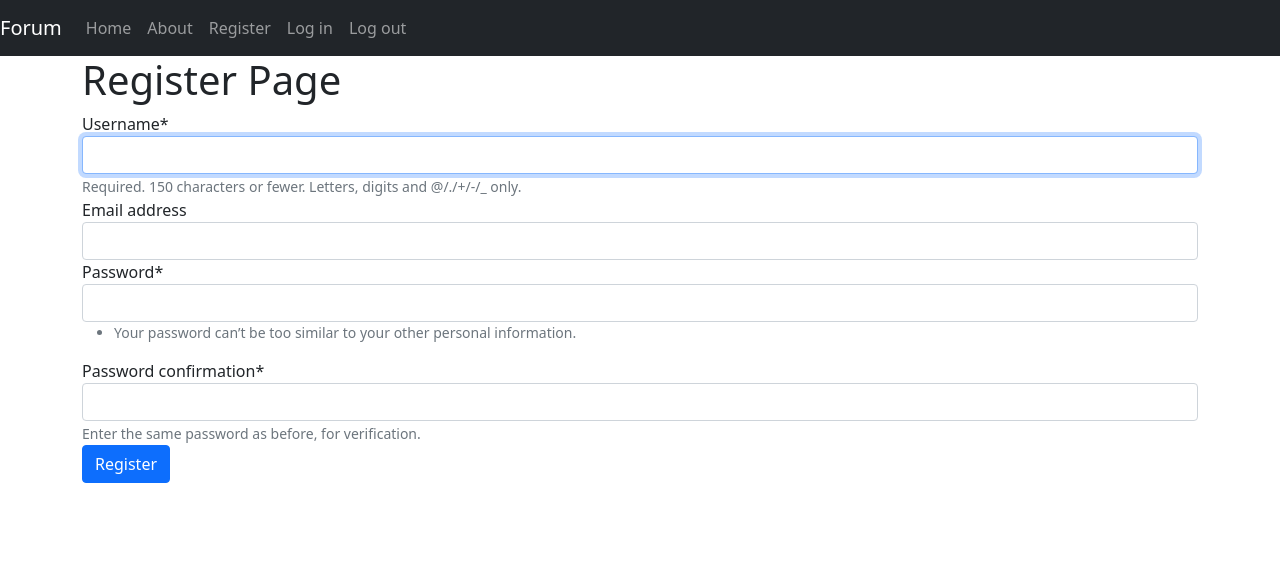
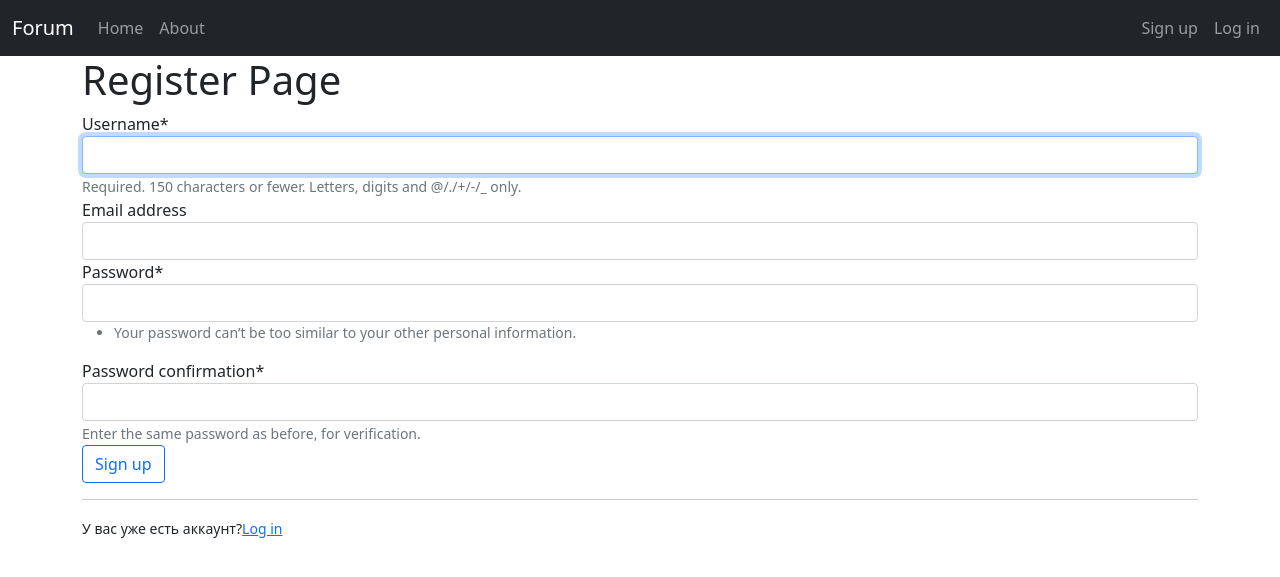
Before and after one commit to Feodal95/forum, a Django app: page /register in a window 1280 px wide. Shown: the top 577 px of the page. Run offline with Django 4.2, Linux system fonts and the light colour scheme; some libraries are stand-ins or nearby versions.

Commit message:
save change

```diff
--- a/forum_prj/settings.py
+++ b/forum_prj/settings.py
@@ -123,7 +123,7 @@ MEDIA_URL = '/media/'
 MEDIA_ROOT = os.path.join(BASE_DIR, 'media')
 
 LOGIN_REDIRECT_URL = 'index'
-LOGOUT_REDIRECT_URL = 'index'
+LOGIN_URL = 'login'
 
 CRISPY_TEMPLATE_PACK = 'bootstrap4'
 
--- a/service/urls.py
+++ b/service/urls.py
@@ -6,7 +6,7 @@ urlpatterns = [
     # path('', include('django.contrib.auth.urls')),
     path('register', views.RegisterForm.as_view(), name='register'),
     path('login/', auth_views.LoginView.as_view(template_name = "login.html"), name='login'),
-    path('logout/', auth_views.LogoutView.as_view(), name='logout'),
+    path('logout/', auth_views.LogoutView.as_view(template_name = "logout.html"), name='logout'),
     path('', views.PostsView.as_view(), name='index' ),
     path('post/<int:pk>', views.DetailPostView.as_view(), name='detail_post' ),
     path('create_post', views.CreatePostView.as_view(), name='create_post' ),
--- a/service/views.py
+++ b/service/views.py
@@ -3,13 +3,15 @@ from service.models import Post, Comment
 from django.views.generic import ListView, DetailView, CreateView, UpdateView, DeleteView
 from .forms import PostForm, CommentForm, UserRegisterForm
 from django.urls import reverse_lazy
-
+from django.contrib.auth.decorators import login_required
+from django.contrib.auth.mixins import LoginRequiredMixin
 
 
 
 def index(req):
     return render(req, 'index.html')
 
+@login_required
 def about(req):
     return render(req, 'about.html')
 
@@ -27,23 +29,23 @@ class DetailPostView(DetailView):
     model = Post
     template_name = "detail_post.html"
 
-class CreatePostView(CreateView):
+class CreatePostView(LoginRequiredMixin, CreateView):
     model = Post
     template_name = "create_post.html"
     form_class = PostForm
     # fields = "__all__"
 
-class UpdatePostView(UpdateView):
+class UpdatePostView(LoginRequiredMixin, UpdateView):
     model = Post
     template_name = "create_post.html"
     form_class = PostForm
 
-class DeletePostView(DeleteView):
+class DeletePostView(LoginRequiredMixin, DeleteView):
     model = Post
     template_name = "delete_post.html"
     success_url = reverse_lazy('index')
 
-class AddCommentView(CreateView):
+class AddCommentView(LoginRequiredMixin, CreateView):
     model = Comment
     template_name = "add_comment.html"
     form_class = CommentForm
--- a/templates/about.html
+++ b/templates/about.html
@@ -1,5 +1,6 @@
 {% extends 'index.html' %}
 {% block content %}
     <h1>About</h1>
+    <p>{{ user.username }}</p>
 
 {% endblock %}
--- a/templates/login.html
+++ b/templates/login.html
@@ -9,4 +9,8 @@
         <br>
         <button class="btn btn-primary">Log in</button>
     </form>
+    <hr>
+    <small class="text-nuted">
+        У вас нет аккаунта?<a href="{% url 'register' %}">Sign up</a>
+    </small>
 {% endblock %}
--- a/templates/navbar.html
+++ b/templates/navbar.html
@@ -1,4 +1,5 @@
 <nav class="navbar navbar-expand-lg navbar-dark bg-dark">
+  <div class="container-fluid">
     <a class="navbar-brand" href="#">Forum</a>
     <button class="navbar-toggler" type="button" data-toggle="collapse" data-target="#navbarNavAltMarkup" aria-controls="navbarNavAltMarkup" aria-expanded="false" aria-label="Toggle navigation">
       <span class="navbar-toggler-icon"></span>
@@ -7,9 +8,16 @@
       <div class="navbar-nav">
         <a class="nav-item nav-link" href="{% url 'index' %}">Home</a>
         <a class="nav-item nav-link" href="{% url 'about' %}">About</a>
-        <a class="nav-item nav-link" href="{% url 'register' %}">Register</a>
-        <a class="nav-item nav-link" href="{% url 'login' %}">Log in</a>
-        <a class="nav-item nav-link" href="{% url 'logout' %}">Log out</a>
       </div>
     </div>
-  </nav>
+
+    <div class="navbar-nav navbar-right">
+      {% if user.is_authenticated %}
+        <a class="nav-item nav-link" href="{% url 'logout' %}">Log out</a>
+      {% else %}
+        <a class="nav-item nav-link" href="{% url 'register' %}">Sign up</a>
+        <a class="nav-item nav-link" href="{% url 'login' %}">Log in</a>
+      {% endif %}
+    </div>
+  </div>
+</nav>
--- a/templates/register.html
+++ b/templates/register.html
@@ -6,6 +6,10 @@
     <form method="POST">
         {% csrf_token %}
         {{ form|crispy }}
-        <button class="btn btn-primary">Register</button>
+        <button class="btn btn-outline-primary">Sign up</button>
     </form>
+    <hr>
+    <small class="text-nuted">
+        У вас уже есть аккаунт?<a href="{% url 'login' %}">Log in</a>
+    </small>
 {% endblock %}
```
Also changed, not shown: templates/logout.html (added, +8 -0 lines).
